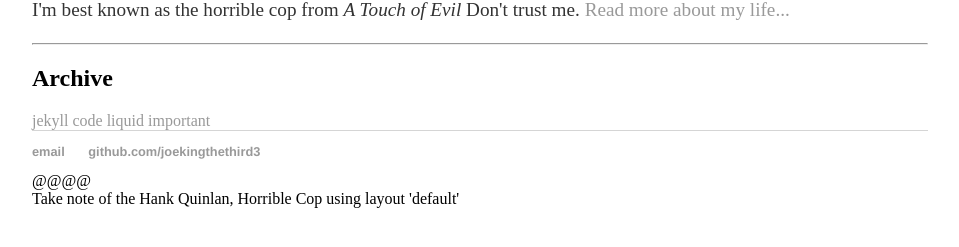
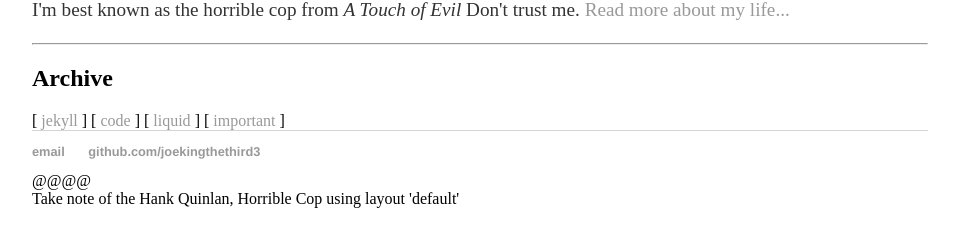
Before and after one commit to joekingTheThird3/joekingTheThird3.github.io, a Jekyll site: the page built from index.html, in a window 1280 px wide. Shown: the part 200-447 px from the top of the page, without its empty margins (160-1119 px from the left). Built offline with Jekyll 4.4.1, drawn with Linux system fonts in a browser that asks for light colours.

Commit message:
Update archive.html

```diff
--- a/_includes/archive.html
+++ b/_includes/archive.html
@@ -8,5 +8,7 @@
 {% for temptag in sortedtemptags %}
   {% assign tagitems = temptag | split: '#' %}
   {% capture tagname %}{{ tagitems[1] }}{% endcapture %}
-  <a href="/tag/{{ tagname }}">{{ tagname }}</a>
+<span>[
+<a href="/tag/{{ tagname }}">{{ tagname }}</a>
+  ]</span>
 {% endfor %}
```
